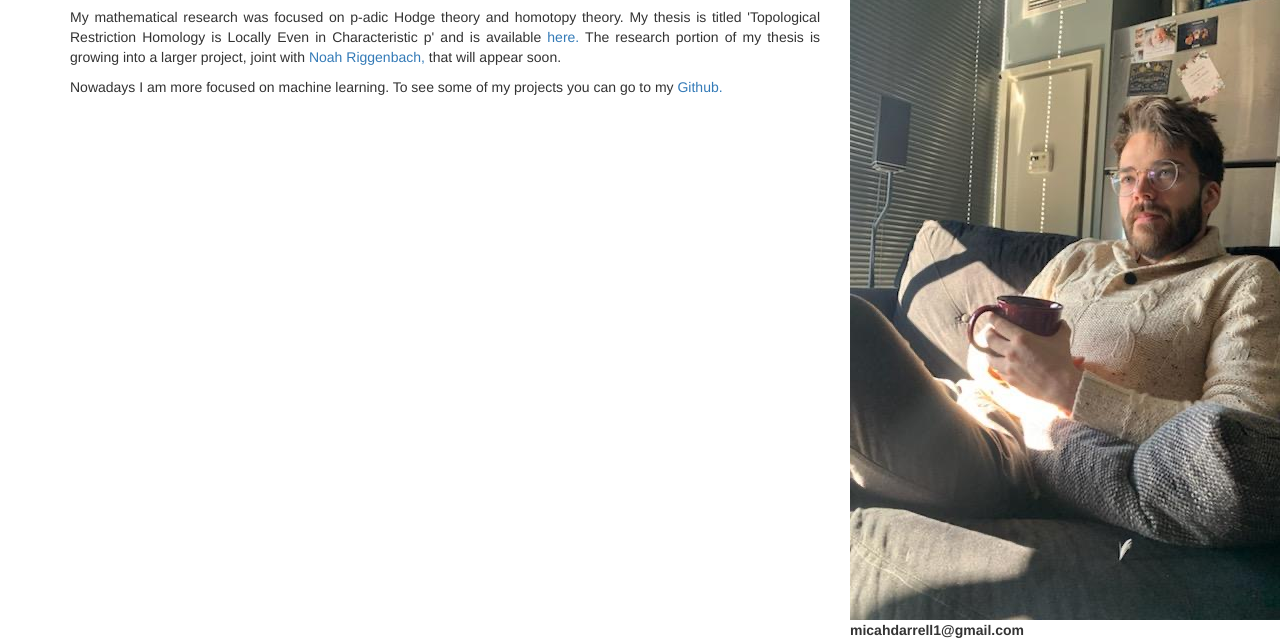
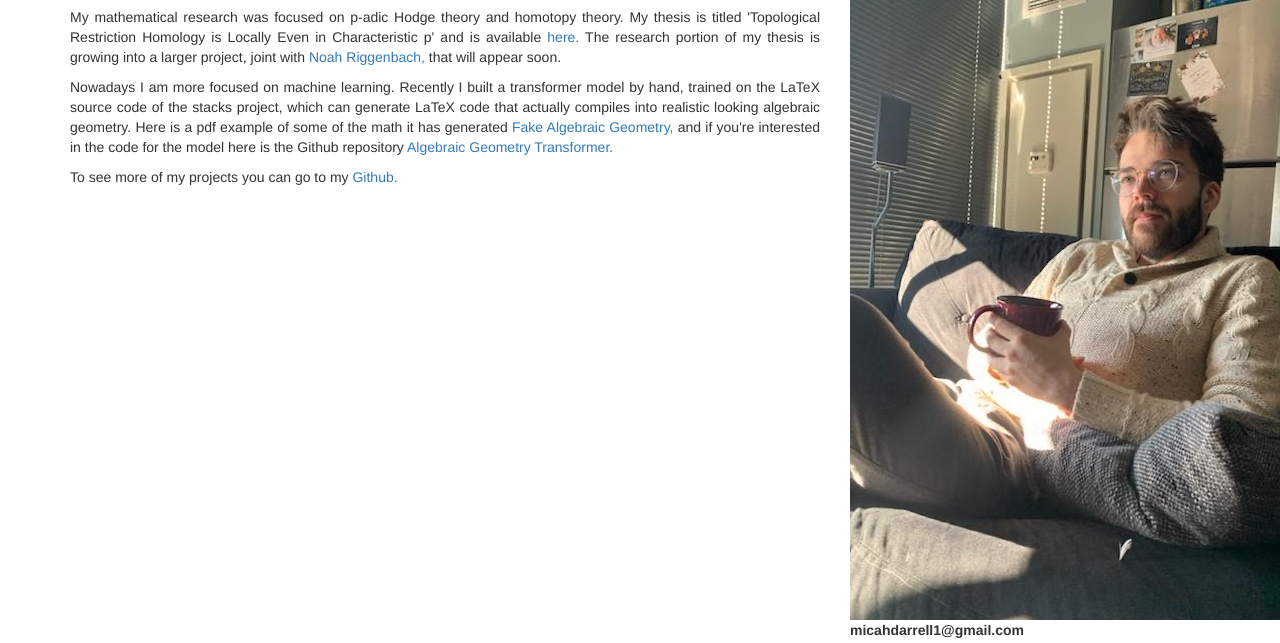
Before and after one commit to ufabao/ufabao.github.io, a plain HTML site: page index.html in a window 1280 px wide. Shown: the part 157-800 px from the top of the page. Drawn offline with nearby package versions, Linux system fonts and the light colour scheme.

Commit message:
added more stuff

```diff
--- a/index.html
+++ b/index.html
@@ -53,7 +53,9 @@
           <p>My mathematical research was focused on p-adic Hodge theory and homotopy theory. My thesis is titled 'Topological Restriction Homology is Locally Even in Characteristic p' and is available <a href="thesis.pdf">here.</a> The research portion of my thesis is growing into a larger project, joint with <a href="https://sites.google.com/view/riggenbachn">Noah Riggenbach,</a> that will appear soon.
            </p>
 
-          <p>Nowadays I am more focused on machine learning. To see some of my projects you can go to my <a href="https://github.com/ufabao">Github.</a> </p>
+          <p>Nowadays I am more focused on machine learning. Recently I built a transformer model by hand, trained on the LaTeX source code of the stacks project, which can generate LaTeX code that actually compiles into realistic looking algebraic geometry. Here is a pdf example of some of the math it has generated <a href="output.pdf">Fake Algebraic Geometry,</a> and if you're interested in the code for the model here is the Github repository <a href="https://github.com/ufabao/Transformer">Algebraic Geometry Transformer.</a>  </p>
+
+          <p>To see more of my projects you can go to my <a href="https://github.com/ufabao">Github.</a> </p>
                 </div>
             </div>
 
```
Also changed, not shown: 1 other file.
